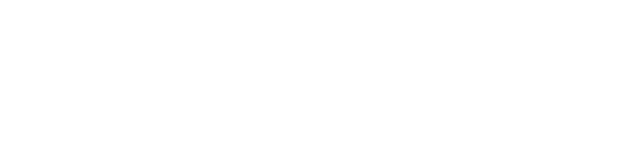
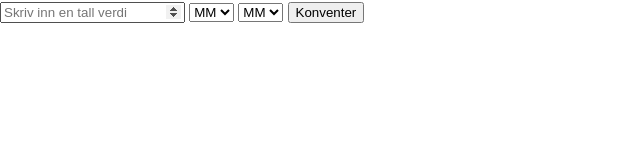
Before and after one commit to Tanjakidoy/U16-HTML-Form-Unit-Converter-Kodeloftet, a website: page index.html in a window 1280 px wide. Shown: the whole page, without its empty margins (0-640 px from the left). Drawn offline with Linux system fonts and the light colour scheme.

Commit message:
After Lesson

```diff
--- a/index.html
+++ b/index.html
@@ -11,18 +11,45 @@
 
   <body>
 
-<!--
-      Unit Converter
-      - Et input felt
-      - Konventerings meny fra
-      - Konventerings meny til
-      - Paragraf som viser resultat
-    -->
-
   <form action="" class="form">
     <!-- <form>: Defines a form element where users can input values for conversion.-->
     <!-- action="": No form submission to a server is specified here, so this is likely handled by JavaScript.-->
     <!--class="form": The form is styled using this CSS class.-->
+  <label for="unitInput">
+    <!-- <label>: Provides a label for the input field. -->
+  <input type="number" name="unitInput" id="unitInput" placeholder="Skriv inn en tall verdi">
+    <!-- <input type="number">: This input field allows the user to enter a number -->
+    <!-- placeholder="Skriv inn en tall verdi": A placeholder text inside the input field that disappears when the user starts typing. -->
+  </label>
+
+  <label for="unitFrom">
+    <!-- <label>: selects the unit they are converting from -->
+  <select name="unitFrom" id="unitFrom">
+    <option value="MM">MM</option>
+    <option value="CM">CM</option>
+    <option value="M">M</option>
+    <option value="KM">KM</option>
+  </select>
+</label>
+
+<label for="unitTo">
+  <!-- <label>: selects the unit they are converting to -->
+   <select name="unitTo" id="unitTo">
+    <option value="MM">MM</option>
+    <option value="CM">CM</option>
+    <option value="M">M</option>
+    <option value="KM">KM</option>
+  </select>
+</label>
+
+<button id="convertButton">Konventer</button>
+<!-- When clicked, it likely triggers a JavaScript function that performs the conversion. -->
+</label>
+
+<p id="displayResult"></p>
+<!-- <p>: A paragraph with the ID displayResult, used to display the conversion result dynamically. It is currently empty and will be filled in by JavaScript when the conversion is complete. -->
+
+</form>
 
   </body>
 </html>
```
